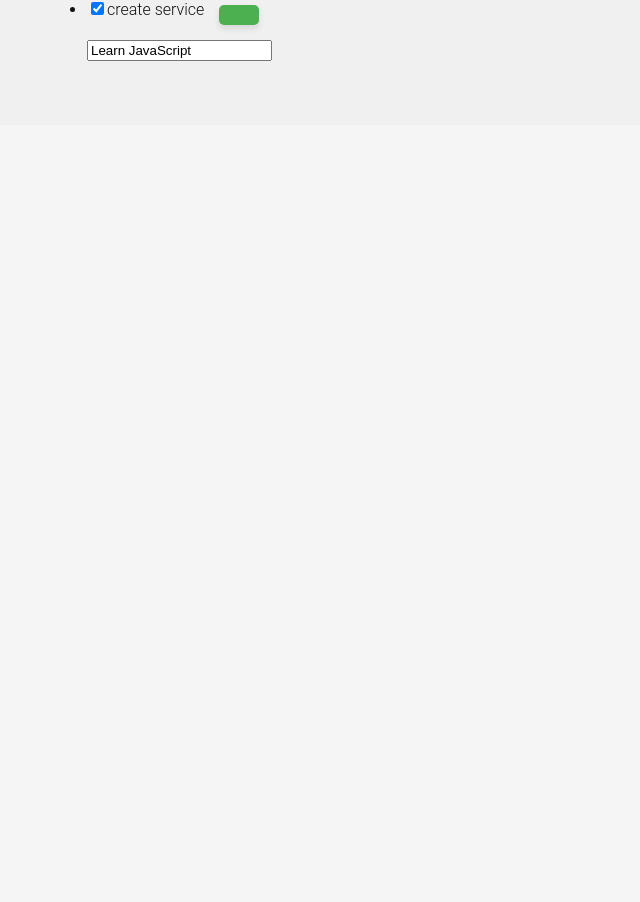
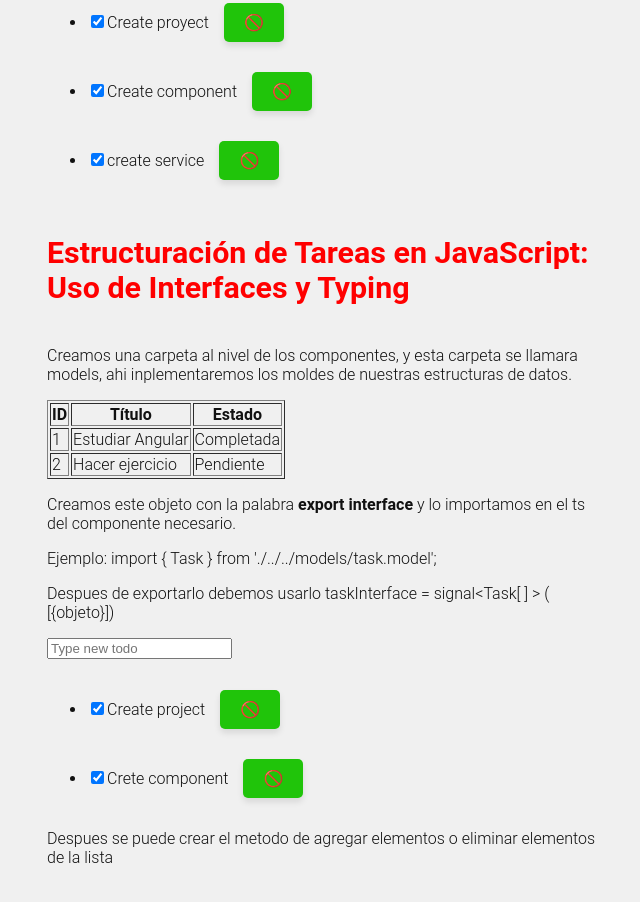
Before and after one commit to andresmr955/ANGULAR, an Angular app in the folder todoapp/: page /constru in a window 1280 px wide. Shown: the part 778-1680 px from the top of the page, without its empty margins (318-958 px from the left). Before the commit the page ends 913 px from the top, so only its background shows below. Built offline with nearby package versions, Linux system fonts and the light colour scheme.

Commit message:
creating models and structure

```diff
--- /dev/null
+++ b/todoapp/src/app/models/task.model.ts
@@ -0,0 +1,5 @@
+export interface Task {
+    id: number;
+    title: string;
+    completed: boolean;
+}
--- a/todoapp/src/app/pages/controlstructures/controlstructures.css
+++ b/todoapp/src/app/pages/controlstructures/controlstructures.css
@@ -11,7 +11,7 @@ html {
 
 button {
 
-  background-color: #4CAF50;  /* Color verde */
+  background-color: #20c40a;  /* Color verde */
 
   color: white;  /* Texto blanco */
 
@@ -27,6 +27,11 @@ button {
   margin: 15px;
 }
 
+button.destroy::after {
+  content: "🚫";
+  color: red;
+
+}
 .title{
   color: red;
   font-weight: bold;
--- a/todoapp/src/app/pages/controlstructures/controlstructures.html
+++ b/todoapp/src/app/pages/controlstructures/controlstructures.html
@@ -2,15 +2,16 @@
     <p>labs works!</p>
     <h1>Control Structure</h1>
     <!-- String interpolation -->
-    <h4>List <strong>ngFor</strong></h4>
+    <h4 class="title">List <strong>ngFor</strong></h4>
     <ul>
         <li *ngFor=" let task of tasks1(); index as i">
           {{i}}  {{ task }}
         </li>
     </ul>
-    <div class="container">
+
     <h1>My Day</h1>
     <p>All my tasks in one place</p>
+    <h4 class="title">List <strong>ngFor with change event</strong></h4>
     <input
     class="new-todo"
     placeholder="Type new todo"
@@ -18,11 +19,11 @@
     type="text"
     (change)="changeHandler($event)"
     />
-    </div>
+
 
 
     <!-- This section should be hidden by default and shown when there are todos -->
-
+    <h4 class="title" >List <strong>ngFor with index and click</strong></h4>
     <ul class="todo-list">
         <li *ngFor="let task of tasks(); index as i">
 
@@ -31,6 +32,57 @@
             <label>{{task}}</label>
             <button class="destroy" (click)="deleteTask(i)"></button>
           </div>
-          <input class="edit" value="Learn JavaScript" />
+
         </li>
     </ul>
+
+    <h4 class="title" >Estructuración de Tareas en JavaScript: Uso de  <strong>Interfaces y Typing</strong></h4>
+    <p>Creamos una carpeta al nivel de los componentes, y esta carpeta se llamara models, ahi inplementaremos los moldes de nuestras estructuras de datos.</p>
+
+    <table border="1">
+        <thead>
+            <tr>
+                <th>ID</th>
+                <th>Título</th>
+                <th>Estado</th>
+            </tr>
+        </thead>
+        <tbody>
+            <tr>
+                <td>1</td>
+                <td>Estudiar Angular</td>
+                <td>Completada</td>
+            </tr>
+            <tr>
+                <td>2</td>
+                <td>Hacer ejercicio</td>
+                <td>Pendiente</td>
+            </tr>
+        </tbody>
+    </table>
+
+    <P>Creamos este objeto con la palabra <strong>export interface</strong> y lo importamos en el ts del componente necesario.</P>
+    <p>Ejemplo: import &#123; Task &#125; from './../../models/task.model';</p>
+
+    <p>Despues de exportarlo debemos usarlo taskInterface = signal&lt;Task&#91; &#93; &gt; &#40; &#91;&#123;objeto&#125;&#93;&#41;</p>
+    <input
+    class="new-todo"
+    placeholder="Type new todo"
+    autofocus
+    type="text"
+    (change)="changeHandlerInter($event)"
+    />
+    <ul class="todo-list">
+        <li *ngFor="let task of taskInterface(); index as i">
+
+          <div class="view">
+            <input class="toggle" type="checkbox" checked />
+            <label>{{task.title}}</label>
+            <button class="destroy" (click)="deleteTaskInter(i)"></button>
+          </div>
+        </li>
+    </ul>
+
+    <p>Despues se puede crear el metodo de agregar elementos o eliminar elementos de la lista</p>
+
+</div>
--- a/todoapp/src/app/pages/controlstructures/controlstructures.ts
+++ b/todoapp/src/app/pages/controlstructures/controlstructures.ts
@@ -1,5 +1,6 @@
 import { Component, signal } from '@angular/core';
 import { CommonModule } from '@angular/common';
+import { Task } from './../../models/task.model';
 
 @Component({
   selector: 'app-controlstructures',
@@ -8,7 +9,7 @@ import { CommonModule } from '@angular/common';
   styleUrl: './controlstructures.css'
 })
 export class Controlstructures {
-  tasks1 = signal(
+  tasks1 = signal<string[]>(
     [
       'Instalar Angular',
       'Create proyect',
@@ -17,7 +18,7 @@ export class Controlstructures {
     ]
   );
 
-  tasks = signal(
+  tasks = signal<string[]>(
     [
       'Instalar Angular',
       'Create proyect',
@@ -25,6 +26,19 @@ export class Controlstructures {
       'create service'
     ]
   );
+
+   taskInterface = signal<Task[]> ([
+    {
+      id: Date.now(),
+      title: "Create project",
+      completed: false,
+    },
+    {
+      id: Date.now(),
+      title: "Crete component",
+      completed: true,
+    }
+  ]);
 
   changeHandler(event: Event){
       const input = event.target as HTMLInputElement;
@@ -35,4 +49,25 @@ export class Controlstructures {
   deleteTask(index: number){
     this.tasks.update((tasks) => tasks.filter((task, position) => position !== index));
   }
+
+
+  changeHandlerInter(event: Event){
+        const input = event.target as HTMLInputElement;
+        const newTask = input.value;
+        this.addTask(newTask);
+    }
+
+
+  addTask(title: string){
+      const newTask = {
+        id: Date.now(),
+        title,
+        completed: false,
+      };
+      this.taskInterface.update((taskInterface) => [...taskInterface, newTask]);
+    }
+
+    deleteTaskInter(index: number){
+      this.taskInterface.update((taskInterface) => taskInterface.filter((task, position) => position !== index ));
+    }
 }
--- a/todoapp/src/app/pages/home/home.html
+++ b/todoapp/src/app/pages/home/home.html
@@ -20,7 +20,7 @@
 
           <div class="view">
             <input class="toggle" type="checkbox" checked />
-            <label>{{task}}</label>
+            <label>{{task.title}}</label>
             <button class="destroy" (click)="deleteTask(i)"></button>
           </div>
           <input class="edit" value="Learn JavaScript" />
--- a/todoapp/src/app/pages/home/home.ts
+++ b/todoapp/src/app/pages/home/home.ts
@@ -1,6 +1,6 @@
 import { Component, signal } from '@angular/core';
 import { CommonModule } from '@angular/common';
-
+import { Task } from './../../models/task.model';
 @Component({
   selector: 'app-home',
   imports: [CommonModule],
@@ -8,20 +8,37 @@ import { CommonModule } from '@angular/common';
   styleUrl: './home.css'
 })
 export class Home {
-  tasks = signal(
-    [
-      'Instalar Angular',
-      'Create proyect',
-      'Create component',
-      'create service'
-    ]
-  );
+
+  tasks = signal<Task[]> ([
+    {
+      id: Date.now(),
+      title: "Create project",
+      completed: false,
+    },
+    {
+      id: Date.now(),
+      title: "Crete component",
+      completed: true,
+    }
+  ]);
+
+
 
 
   changeHandler(event: Event){
       const input = event.target as HTMLInputElement;
       const newTask = input.value;
-      this.tasks.update((tasks) =>  [...tasks, newTask]);
+      this.addTask(newTask);
+  }
+
+
+  addTask(title: string){
+    const newTask = {
+      id: Date.now(),
+      title,
+      completed: false,
+    };
+    this.tasks.update((tasks) => [...tasks, newTask]);
   }
 
   deleteTask(index: number){
```
Lines whose indentation alone changed are shown as unchanged.
